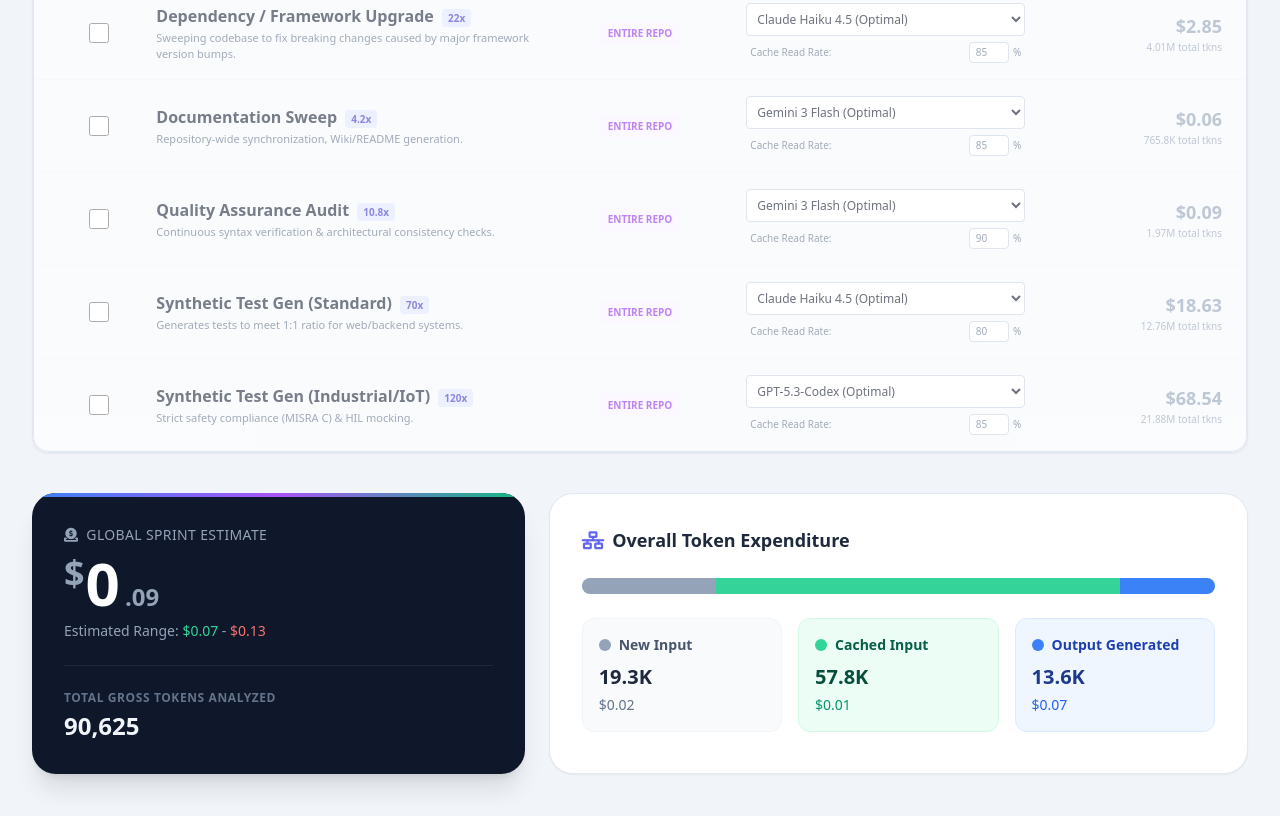
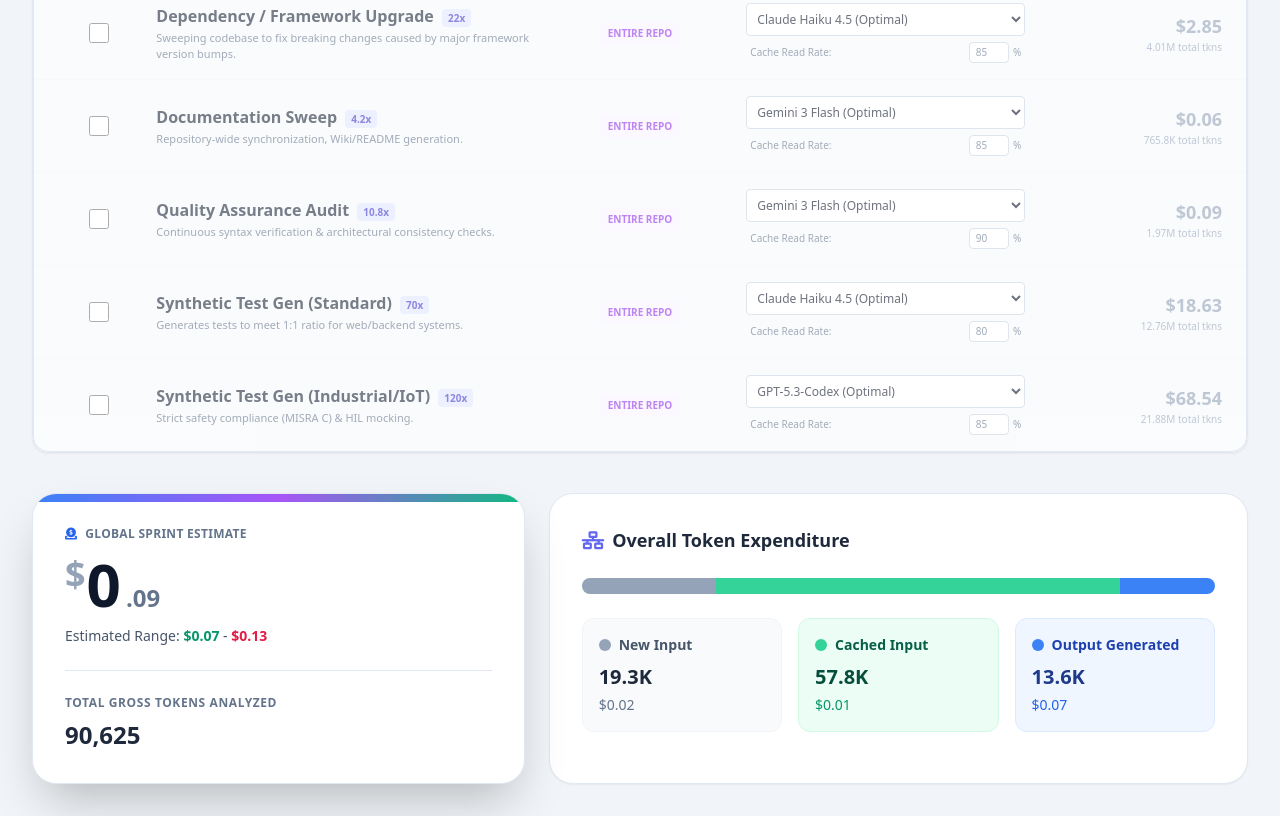
Before and after one commit to nicolas-louis-al/public_agentic_calculator, a plain HTML site: page pr-17/index.html in a window 1280 px wide. Shown: the part 2124-2940 px from the top of the page. Drawn offline with nearby package versions, Linux system fonts and the light colour scheme.

Commit message:
Deploying to gh-pages from @ nicolas-louis-al/public_agentic_calculator@03395a84de72b5ea621d4adaa92dbbfbafedb9ce 🚀

```diff
--- a/pr-17/index.html
+++ b/pr-17/index.html
@@ -382,23 +382,23 @@
             <div class="grid grid-cols-1 lg:grid-cols-12 gap-6 pt-4">
 
                 <!-- Primary Cost Display -->
-                <div class="lg:col-span-5 bg-slate-900 rounded-3xl shadow-xl overflow-hidden relative">
-                    <div class="absolute top-0 left-0 w-full h-1 bg-gradient-to-r from-blue-500 via-purple-500 to-emerald-500"></div>
+                <div class="lg:col-span-5 bg-white rounded-3xl shadow-2xl overflow-hidden relative border border-slate-200">
+                    <div class="absolute top-0 left-0 w-full h-2 bg-gradient-to-r from-blue-500 via-purple-500 to-emerald-500"></div>
                     <div class="p-8">
-                        <h3 class="text-slate-400 font-medium tracking-wide uppercase text-sm mb-2 flex items-center gap-2">
-                            <i class="fa-solid fa-circle-dollar-to-slot"></i> Global Sprint Estimate
+                        <h3 class="text-slate-500 font-semibold tracking-wide uppercase text-xs mb-3 flex items-center gap-2">
+                            <i class="fa-solid fa-circle-dollar-to-slot text-blue-600"></i> Global Sprint Estimate
                         </h3>
                         <!-- Notice: Cents added back here -->
-                        <div class="flex items-baseline gap-2 mb-2">
-                            <span class="text-5xl md:text-6xl font-black text-white tracking-tighter" id="totalCostDollars">$0</span>
-                            <span class="text-2xl font-bold text-slate-400" id="totalCostCents">.00</span>
-                        </div>
-                        <div class="text-slate-400 text-sm font-medium mb-6">
-                            Estimated Range: <span class="text-emerald-400" id="costRangeLow">$0</span> - <span class="text-red-400" id="costRangeHigh">$0</span>
-                        </div>
-                        <div class="pt-6 border-t border-slate-800">
-                            <p class="text-slate-500 text-xs uppercase font-bold tracking-wider mb-1">Total Gross Tokens Analyzed</p>
-                            <p class="text-2xl font-semibold text-slate-100" id="grossTokensDisplay">0</p>
+                        <div class="flex items-baseline gap-2 mb-3">
+                            <span class="text-5xl md:text-6xl font-black text-slate-900 tracking-tighter" id="totalCostDollars">$0</span>
+                            <span class="text-2xl font-bold text-slate-500" id="totalCostCents">.00</span>
+                        </div>
+                        <div class="text-slate-600 text-sm font-medium mb-6">
+                            Estimated Range: <span class="text-emerald-600 font-semibold" id="costRangeLow">$0</span> - <span class="text-rose-600 font-semibold" id="costRangeHigh">$0</span>
+                        </div>
+                        <div class="pt-6 border-t border-slate-200">
+                            <p class="text-slate-500 text-xs uppercase font-bold tracking-wider mb-2">Total Gross Tokens Analyzed</p>
+                            <p class="text-2xl font-semibold text-slate-800" id="grossTokensDisplay">0</p>
                         </div>
                     </div>
                 </div>
```
